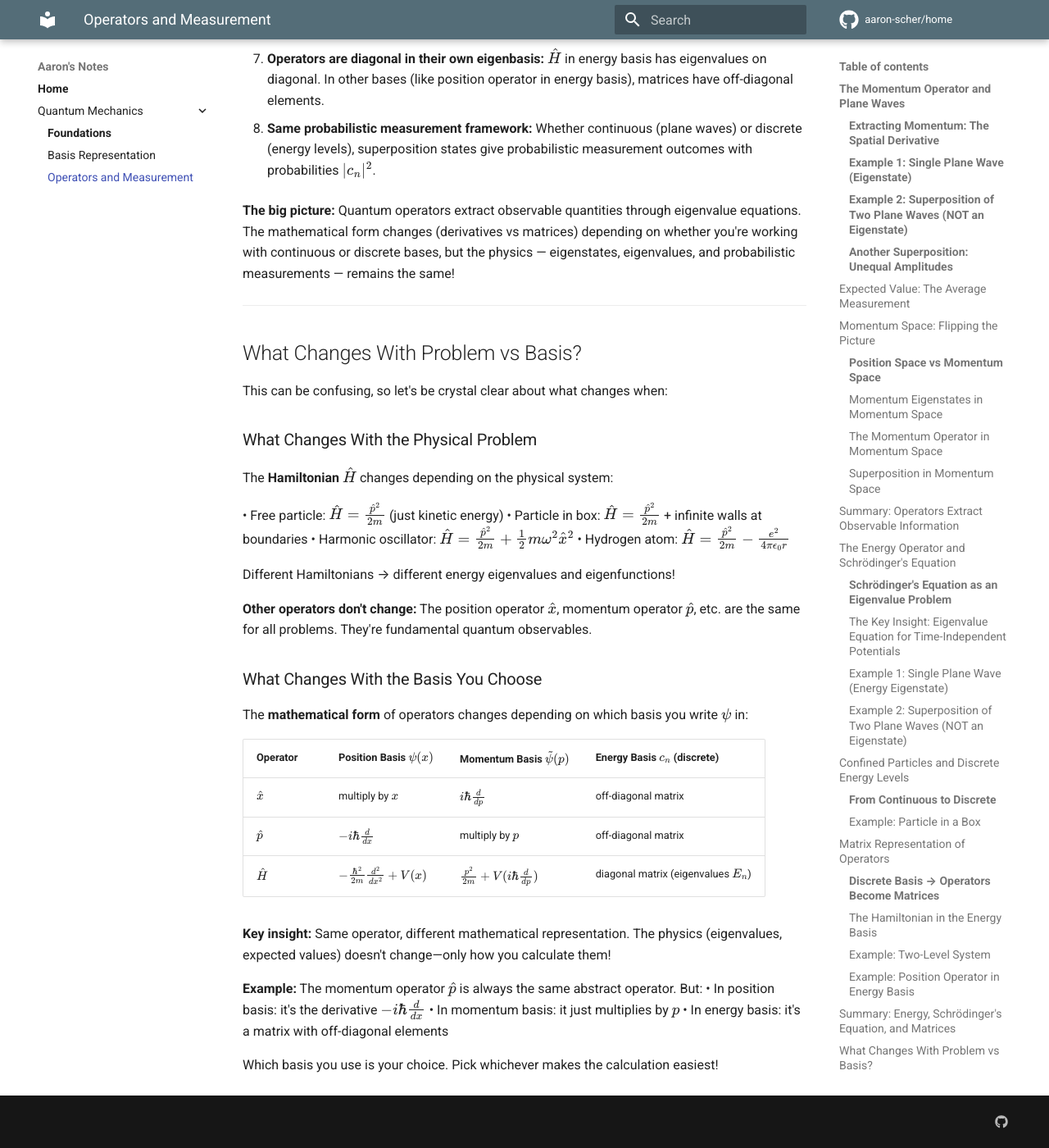
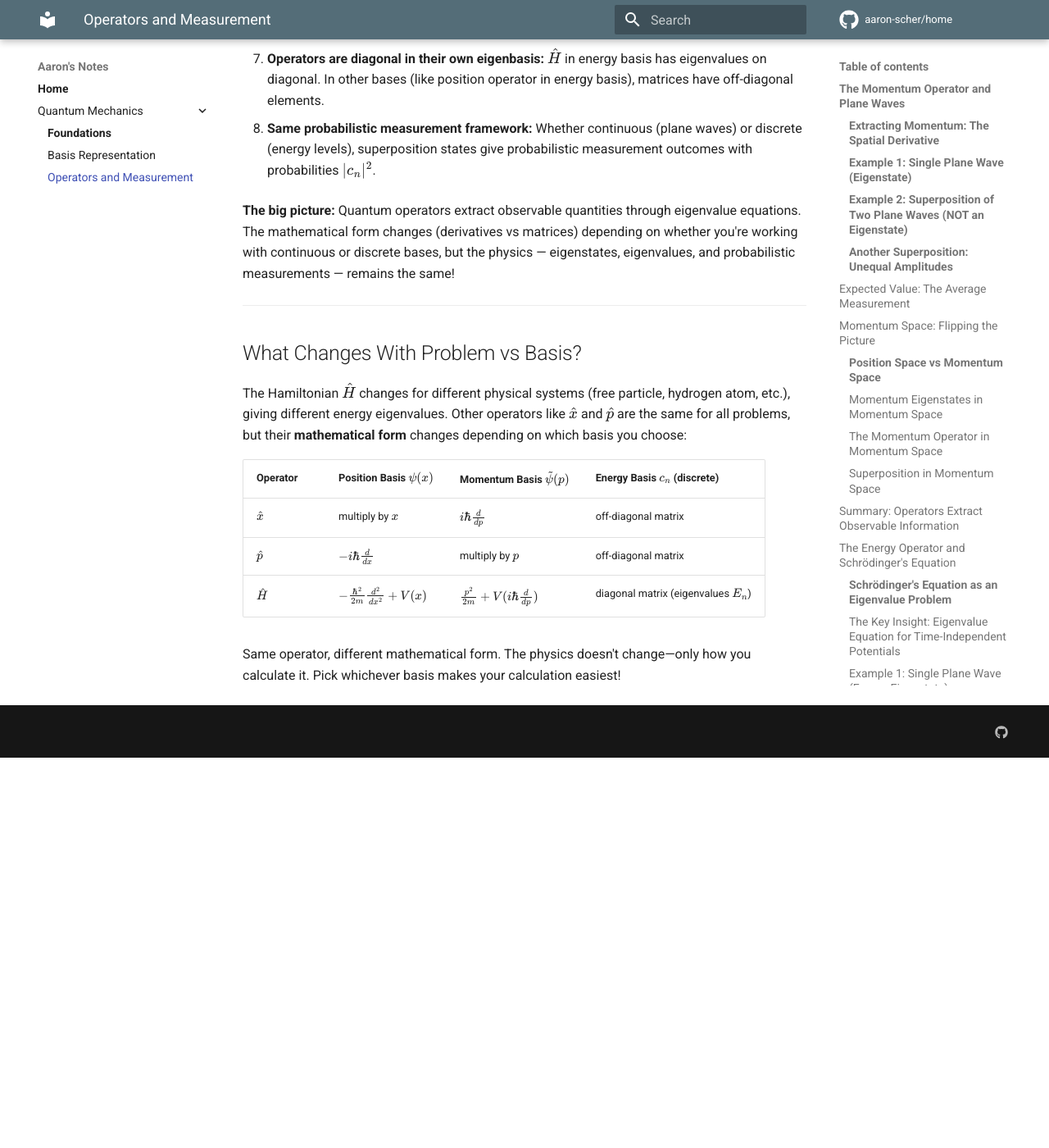
Before and after one commit to aaron-scher/home, an MkDocs documentation site: the page built from docs/quantum-mechanics/quantum-operators.md, in a window 1280 px wide and 1400 px high, scrolled down 19347 px. Shown: the whole window at 82% size. Built offline with MkDocs 1.6.1 and Material for MkDocs 9.7.7, drawn with Linux system fonts in a browser that asks for light colours; comment, search, counter and statistics services are not loaded; after the commit the page ends 20271 px from its top, so only the background shows below that.

Commit message:
Drastically simplify "What Changes With Problem vs Basis" section
BEFORE: ~18 lines of verbose subsections with bullet points and examples
- "What Changes With the Physical Problem" subsection
- List of 4 different Hamiltonians
- "What Changes With the Basis You Choose" subsection
- Redundant example after table repeating what table shows

AFTER: 2 sentences → table → 1 sentence
- "Ĥ changes for different systems, x̂ and p̂ don't, but their math form changes with basis"
- Table (unchanged)
- "Same operator, different form. Pick easiest basis."

Massive reduction in wordiness while keeping the essential info (the table).

🤖 Generated with [Claude Code](https://claude.com/claude-code)

Co-Authored-By: Claude <noreply@anthropic.com>

```diff
--- a/docs/quantum-mechanics/quantum-operators.md
+++ b/docs/quantum-mechanics/quantum-operators.md
@@ -766,24 +766,7 @@ where $x_{12}$ and $x_{21}$ are the off-diagonal matrix elements.
 
 ## What Changes With Problem vs Basis?
 
-This can be confusing, so let's be crystal clear about what changes when:
-
-### What Changes With the Physical Problem
-
-The **Hamiltonian** $\hat{H}$ changes depending on the physical system:
-
-• Free particle: $\hat{H} = \frac{\hat{p}^2}{2m}$ (just kinetic energy)
-• Particle in box: $\hat{H} = \frac{\hat{p}^2}{2m}$ + infinite walls at boundaries
-• Harmonic oscillator: $\hat{H} = \frac{\hat{p}^2}{2m} + \frac{1}{2}m\omega^2\hat{x}^2$
-• Hydrogen atom: $\hat{H} = \frac{\hat{p}^2}{2m} - \frac{e^2}{4\pi\epsilon_0 r}$
-
-Different Hamiltonians → different energy eigenvalues and eigenfunctions!
-
-**Other operators don't change:** The position operator $\hat{x}$, momentum operator $\hat{p}$, etc. are the same for all problems. They're fundamental quantum observables.
-
-### What Changes With the Basis You Choose
-
-The **mathematical form** of operators changes depending on which basis you write $\psi$ in:
+The Hamiltonian $\hat{H}$ changes for different physical systems (free particle, hydrogen atom, etc.), giving different energy eigenvalues. Other operators like $\hat{x}$ and $\hat{p}$ are the same for all problems, but their **mathematical form** changes depending on which basis you choose:
 
 | Operator | Position Basis $\psi(x)$ | Momentum Basis $\tilde{\psi}(p)$ | Energy Basis $c_n$ (discrete) |
 |----------|----------|----------|----------|
@@ -791,11 +774,4 @@ The **mathematical form** of operators changes depending on which basis you writ
 | $\hat{p}$ | $-i\hbar\frac{d}{dx}$ | multiply by $p$ | off-diagonal matrix |
 | $\hat{H}$ | $-\frac{\hbar^2}{2m}\frac{d^2}{dx^2} + V(x)$ | $\frac{p^2}{2m} + V(i\hbar\frac{d}{dp})$ | diagonal matrix (eigenvalues $E_n$) |
 
-**Key insight:** Same operator, different mathematical representation. The physics (eigenvalues, expected values) doesn't change—only how you calculate them!
-
-**Example:** The momentum operator $\hat{p}$ is always the same abstract operator. But:
-• In position basis: it's the derivative $-i\hbar\frac{d}{dx}$
-• In momentum basis: it just multiplies by $p$
-• In energy basis: it's a matrix with off-diagonal elements
-
-Which basis you use is your choice. Pick whichever makes the calculation easiest!
+Same operator, different mathematical form. The physics doesn't change—only how you calculate it. Pick whichever basis makes your calculation easiest!
```
